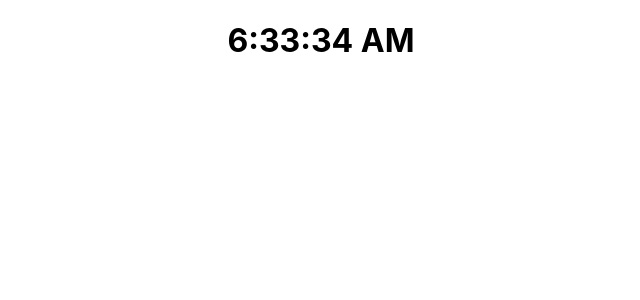
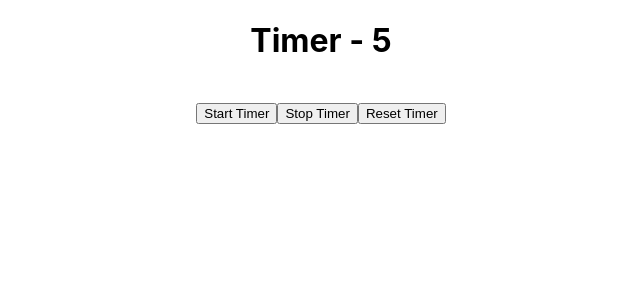
Before and after one commit to Jaikrishnavr01/45days-training, a React (Create React App) app: page / in a window 1280 px wide. Shown: the top 300 px of the page, without its empty margins (319-959 px from the left). Built offline with nearby package versions, Linux system fonts and the light colour scheme.

Commit message:
day6th task6

```diff
--- a/src/App.js
+++ b/src/App.js
@@ -23,6 +23,7 @@ import SetTimer from './Components/Useeffect/SetTimer';
 import SetTimer01 from './Components/Useeffect/SetTimer';
 import SetInterval1 from './Components/Useeffect/SetInterval1';
 import Greeting from './Components/Useeffect/Greeting';
+import Task6 from './Components/Useeffect/task6';
 
 
 
@@ -67,7 +68,8 @@ const [theme , setTheme] = useState("light")
 {/* <Toggle/> */}
 {/* <SetTimer01/> */}
 {/* <SetInterval1/> */}
-<Greeting/>
+{/* <Greeting/> */}
+<Task6/>
     </div>
   );
 }
--- /dev/null
+++ b/src/Components/Useeffect/task6.jsx
@@ -0,0 +1,53 @@
+import React, { useEffect, useState } from 'react';
+
+const Task6 = () => {
+    const [count, setCount] = useState(0);
+    const [intervalId, setIntervalId] = useState(null);
+
+    useEffect(() => {
+        const interval = setInterval(() => {
+            setCount(prev => prev + 1);
+        }, 1000);
+
+        setIntervalId(interval);
+
+        return () => {
+            clearInterval(interval);
+        };
+    }, []);
+
+    const startTimer = () => {
+        if (!intervalId) {
+            const interval = setInterval(() => {
+                setCount(prev => prev + 1);
+            }, 1000);
+            setIntervalId(interval);
+        }
+    };
+
+    const stopTimer = () => {
+        if (intervalId) {
+            clearInterval(intervalId);
+            setIntervalId("");
+        }
+
+    };
+
+    const ResetTimer = () => {
+        setCount(0);
+        clearInterval(intervalId);
+        setIntervalId("");
+    }
+
+    return (
+        <div>
+            <h1>Timer - {count}</h1>
+            <br />
+            <button onClick={startTimer}>Start Timer</button>
+            <button onClick={stopTimer}>Stop Timer</button>
+            <button onClick={ResetTimer}>Reset Timer</button>
+        </div>
+    );
+};
+
+export default Task6;
```
